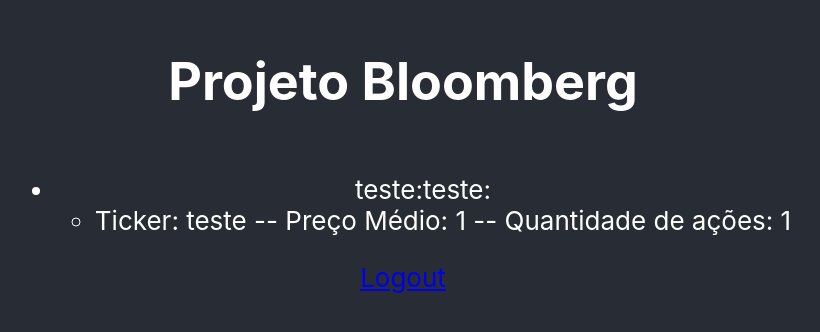
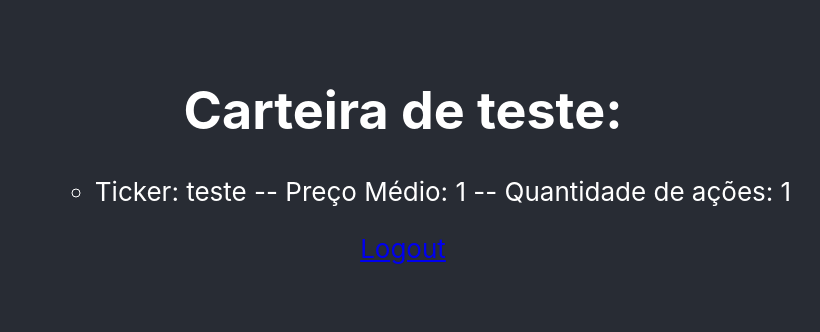
Before and after one commit to GabrielKabbani/ProjetoBloomberg_TecWeb, a React (Create React App) app in the folder MS_React/projeto_bloomberg/: page /usuarios in a window 1280 px wide. Shown: the part 246-578 px from the top of the page, without its empty margins (237-1057 px from the left). Built offline with nearby package versions, Linux system fonts and the light colour scheme; no server answers.

Commit message:
display individual por login funcionando

```diff
--- a/MS_React/projeto_bloomberg/src/App.js
+++ b/MS_React/projeto_bloomberg/src/App.js
@@ -6,7 +6,7 @@
   return (
     <div className="App">
       <header className="App-header">
-        <h1>Projeto Bloomberg</h1>
+        {/* <h1>Projeto Bloomberg</h1> */}
         <Routes />
       </header>
     </div>
--- a/MS_React/projeto_bloomberg/src/cadastro.jsx
+++ b/MS_React/projeto_bloomberg/src/cadastro.jsx
@@ -24,7 +24,7 @@
 
         return (
             <div>
-                <header>Página de cadastro</header>
+                <header><h1>Página de cadastro</h1></header>
                 <ul>
 
                         <label>Nome: </label>
@@ -38,7 +38,9 @@
 
                         <button onClick={this.cadastro}>   Registrar</button>
 
+
                 </ul>
+                <a href='http://localhost:3001/'> Voltar</a>
             </div>
         )
     }
--- a/MS_React/projeto_bloomberg/src/login.jsx
+++ b/MS_React/projeto_bloomberg/src/login.jsx
@@ -7,9 +7,11 @@
 export default class Login extends Component{
     constructor(props){
         super(props)
+        localStorage.removeItem('usuario')
         this.state = {usuario: {nome: '', senha: ''}, redirectToReferrer: false}
         this.handleChange= this.handleChange.bind(this)
         this.login = this.login.bind(this)
+
 
     }
 
@@ -22,9 +24,10 @@
             )
         }
 
+
         return (
             <div>
-                <header>Página de login</header>
+                <header><h1>Página de login</h1></header>
                 <ul>
 
                         <label>Nome: </label>
@@ -37,9 +40,11 @@
                         onChange={this.handleChange}/>
 
                         <button onClick={this.login}> Login</button>
-                        <a href='http://localhost:3001/cadastro'> Ir pra página de cadastro</a>
+
+
 
                 </ul>
+                <a href='http://localhost:3001/cadastro'> Ir pra página de cadastro</a>
             </div>
         )
     }
@@ -73,5 +78,7 @@
             return state
         }
         this.setState(handleState(this.state,event))
+        localStorage.setItem('usuario', this.state.usuario.nome)
+        console.log("LOCAL STORAGE NOME: ", localStorage.getItem('usuario'))
     }
 }
--- a/MS_React/projeto_bloomberg/src/usuarios.jsx
+++ b/MS_React/projeto_bloomberg/src/usuarios.jsx
@@ -1,27 +1,42 @@
 import React, { Component } from 'react'
 import axios from 'axios'
-import {Redirect} from 'react-router-dom'
+import {Redirect, Route} from 'react-router-dom'
 
 export default class Usuarios extends Component{
     constructor(props){
         super(props)
-        this.state = {lista: [{nome: 'teste', senha: 'teste', acoes: [{ticker: 'teste', preco: '1', qtd: '1'}]}], usuario: {nome: '', senha: '', acoes: [{ticker: '', preco: '', qtd: ''}]}}
+        console.log("LOCAL STORAGE NOME NO USUARIOS: ", localStorage.getItem('usuario'))
+        var user = localStorage.getItem('usuario')
+        var link = ("http://localhost:3000/user/" + user)
+        console.log("LINK: ",link)
+        this.state = {lista: [{nome: 'teste', senha: 'teste', acoes: [{ticker: 'teste', preco: '1', qtd: '1'}]}],usuario: {nome: user, senha: '', acoes: [{ticker: 'teste', preco: '1', qtd: '1'}]}}
         this.handleChange= this.handleChange.bind(this)
-        axios.get('http://localhost:3000/users').then(resp=> {
+        axios.get(link).then(resp=> {
             if(Math.floor(resp.status/100)===2){
-                this.setState({lista:resp.data})
+                this.state={lista: resp.data,redirectToReferrer: false}
+                this.setState(this.state)
+
+
+
+                console.log("RESP DATA:", resp.data)
+                console.log("STATE DEPOIS DE RESPDATA: ", this.state)
                 return;
             }
-            console.log(resp)
+
         }).catch(erro => console.log(erro))
     }
 
 
     render(){
-        var usuarios = this.state.lista
-        console.log(usuarios)
-        var liUsuarios = usuarios.map(usuario => {
 
+        if (this.state.redirectToReferrer===true){
+            return(
+                <Redirect to='/'/>
+            )
+        }
+        var usuarios=this.state.lista
+        console.log("state no render", this.state.lista)
+        var liUsuario = usuarios.map(usuario => {
         var liAcoes = usuario.acoes.map(acao => {
             return (
                 <li
@@ -29,19 +44,22 @@
                 </li>
             )
         })
-            return (
-
-                <li key={usuario.nome}>{usuario.nome}:{usuario.senha}:<ul>{liAcoes}</ul></li>
-
+        return(
+            <ul>{liAcoes}</ul>
         )
     })
+
         return (
             <div>
-                <ul> {liUsuarios} </ul>
+                <header><h1>Carteira de {this.state.lista[0].nome}:</h1></header>
+                <ul> {liUsuario} </ul>
+
                 <a href='http://localhost:3001/'> Logout</a>
             </div>
         )
     }
+
+
 
 
     handleChange(event){
```
Also changed, not shown: 1 other file (tests, documents, lock files or other folders). Lines whose indentation alone changed are shown as unchanged.
